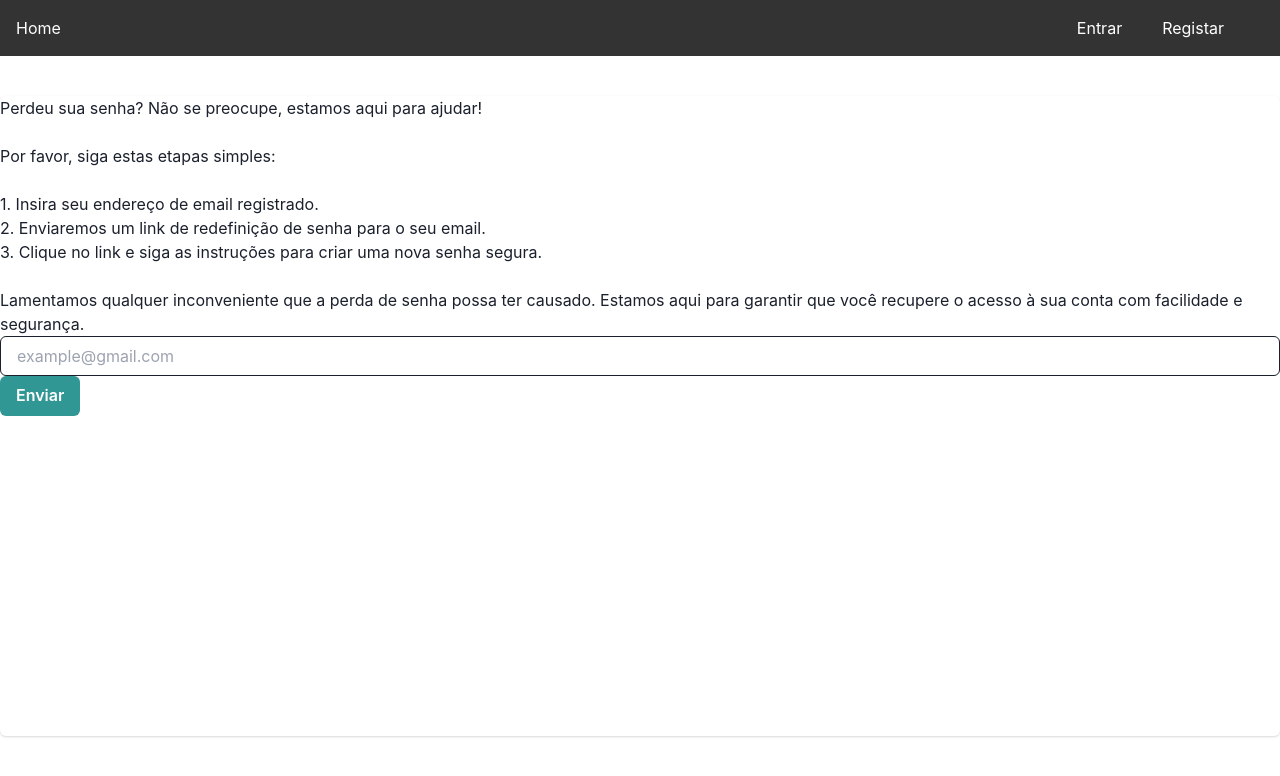
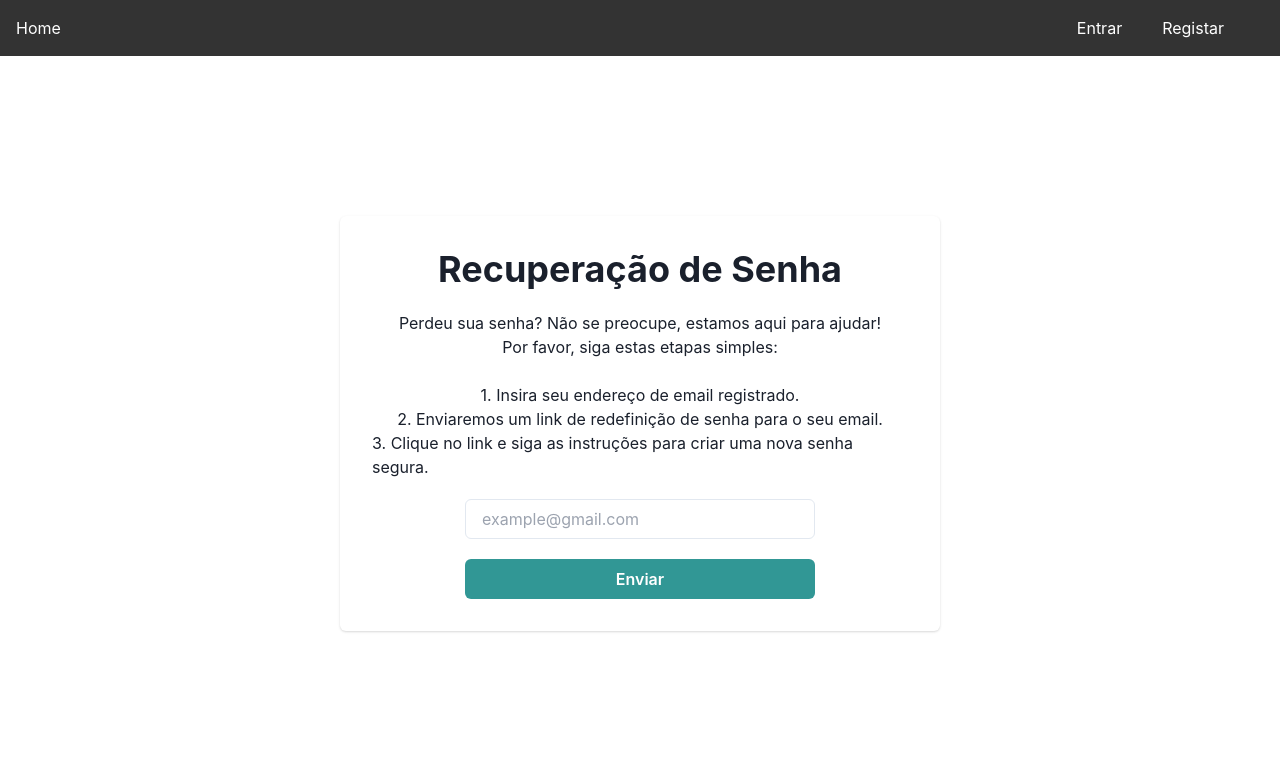
Before and after one commit to vitorarch/apifacil-web, a React (Create React App) app in the folder crm-api-integrator-web/: page /recovery in a window 1280 px wide. Shown: the top 776 px of the page. Built offline with nearby package versions, Linux system fonts and the light colour scheme; the HTML template or start-up script is replaced by a standard one.

Commit message:
:lipstick: Adicionando css para a pagina de recuperação de senha

```diff
--- a/crm-api-integrator-web/src/components/features/passRecovery/PassRecovery.ts
+++ b/crm-api-integrator-web/src/components/features/passRecovery/PassRecovery.css.ts
@@ -1,4 +1,4 @@
-const container = " flex box-border justify-center h-[40rem] mt-[5vh]";
+const container = " flex box-border justify-center mt-[20vh]";
 
 const passRecoveryCss = {
   container
--- a/crm-api-integrator-web/src/components/features/passRecovery/PassRecoveryComponent.tsx
+++ b/crm-api-integrator-web/src/components/features/passRecovery/PassRecoveryComponent.tsx
@@ -1,41 +1,67 @@
-import { Box, Button, ButtonGroup, Card, Input, Text } from "@chakra-ui/react";
-import { ChangeEvent, useState } from "react";
-import passRecoveryCss from "./PassRecovery";
+import { Box, Button, ButtonGroup, Card, Heading, Input, Text } from "@chakra-ui/react";
+import { ChangeEvent, useEffect, useState } from "react";
+import passRecoveryCss from "./PassRecovery.css";
 
 export default function PassRecoveryComponent() {
   const [email, setEmail] = useState('');
+  const [loadingTime, setLoadingTime] = useState<number | null>(null);
+  const [contadorIniciado, setContadorIniciado] = useState<boolean>(false);
   const [isLoading, setIsLoading] = useState(false);
   const handleEmail = (event: ChangeEvent<HTMLInputElement>) => {
     setEmail(event.target.value);
   };
   const sendEmail = () => {
     setIsLoading(true);
+    setLoadingTime(10); // Iniciar a contagem regressiva com 60 segundos
+    setContadorIniciado(true);
   }
+
+  const decrementarTempo = () => {
+    if (loadingTime && loadingTime > 0) {
+      setLoadingTime(loadingTime - 1);
+    } else {
+      setContadorIniciado(false); // Contagem regressiva concluída
+      setIsLoading(false);
+    }
+  };
+
+  useEffect(() => {
+    let interval: any;
+
+    if (contadorIniciado) {
+      interval = setInterval(decrementarTempo, 1000);
+    } else {
+      clearInterval(interval); // Limpar o intervalo se a contagem não estiver iniciada
+    }
+
+    // Limpa o intervalo quando o componente é desmontado
+    return () => {
+      clearInterval(interval);
+    };
+  }, [loadingTime, contadorIniciado]);
 
   return (
     <Box className={ passRecoveryCss.container }>
-      <Card>
+      <Card className=" p-8 w-[600px] flex flex-col items-center">
+        <Heading  className=" w-full text-center mb-5">Recuperação de Senha</Heading>
         <Text>Perdeu sua senha? Não se preocupe, estamos aqui para ajudar!</Text>
-        <br/>
         <Text>Por favor, siga estas etapas simples:</Text>
         <br/>
         <Text>1. Insira seu endereço de email registrado.</Text>
         <Text>2. Enviaremos um link de redefinição de senha para o seu email.</Text>
         <Text>3. Clique no link e siga as instruções para criar uma nova senha segura.</Text>
-        <br/>
-        <Text>
-          Lamentamos qualquer inconveniente que a perda de senha possa ter causado. Estamos aqui para garantir que você recupere o acesso à sua conta com facilidade e segurança.
-        </Text>
-        <Input onChange={handleEmail} placeholder="example@gmail.com" />
-        <ButtonGroup spacing={2}>
+        <div className=" w-[350px] my-5" >
+          <Input onChange={handleEmail} placeholder="example@gmail.com" />
+        </div>
+        <ButtonGroup spacing={2} className=" w-[350px]">
           <Button
             onClick={ () => sendEmail() }
             variant="solid"
             colorScheme="teal"
-            isLoading={isLoading}
-            loadingText="Enviando..."
+            className=" w-full"
+            isDisabled={isLoading}
           >
-            Enviar
+            { isLoading ? `Reenviar código em ${loadingTime}` : "Enviar" }
           </Button>
         </ButtonGroup>
       </Card>
--- a/crm-api-integrator-web/src/components/features/userHome/UserHomeComponent.tsx
+++ b/crm-api-integrator-web/src/components/features/userHome/UserHomeComponent.tsx
@@ -48,6 +48,7 @@ const UserHomeComponent = () => {
   const [integrationId, setIntegrationId] = useState<string>("");
   const [userInfo, setUserInfo] = useState<UserResponse>();
   const [accountDetails, setAccountDetails] = useState<AccountResponse>();
+  const [allAccounts, setAllAccounts] = useState([] as AccountResponse[]);
   const [code, setCode] = useState<string>();
   const [selectedAccountId, setSelectedAccountId] = useState<string>();
   const [selectedAccountName, setSelectedAccountName] = useState<string>();
@@ -66,6 +67,7 @@ const UserHomeComponent = () => {
     // Atualizar as informações com base nos dados recebidos
     setReceivedAccount(data);
     setAccountDetails(data);
+    setAllAccounts((prev) => [...prev, data]);
     setSelectedAccountName(data.name);
     setIntegrationId(data.integration.id);
     closeCreateAccountModal();
@@ -92,11 +94,12 @@ const UserHomeComponent = () => {
 
   useEffect(() => {
     // Coloque sua ação aqui
-    console.log(location.state);
+    console.log(location);
     setUserInfo(location.state.userResponse as UserResponse);
     setAccountDetails(
       location.state.userResponse.defaultAccount as AccountResponse
     )
+    setAllAccounts(location.state.userResponse.accounts);
 
     setIntegrationId(accountDetails?.integration.id as string)
 
@@ -148,7 +151,7 @@ const UserHomeComponent = () => {
               {selectedAccountName}
             </MenuButton>
             <MenuList>
-              {userInfo?.accounts.map((account) => (
+              {allAccounts.map((account) => (
                 <MenuItem
                   key={account.id}
                   minH="48px"
```
